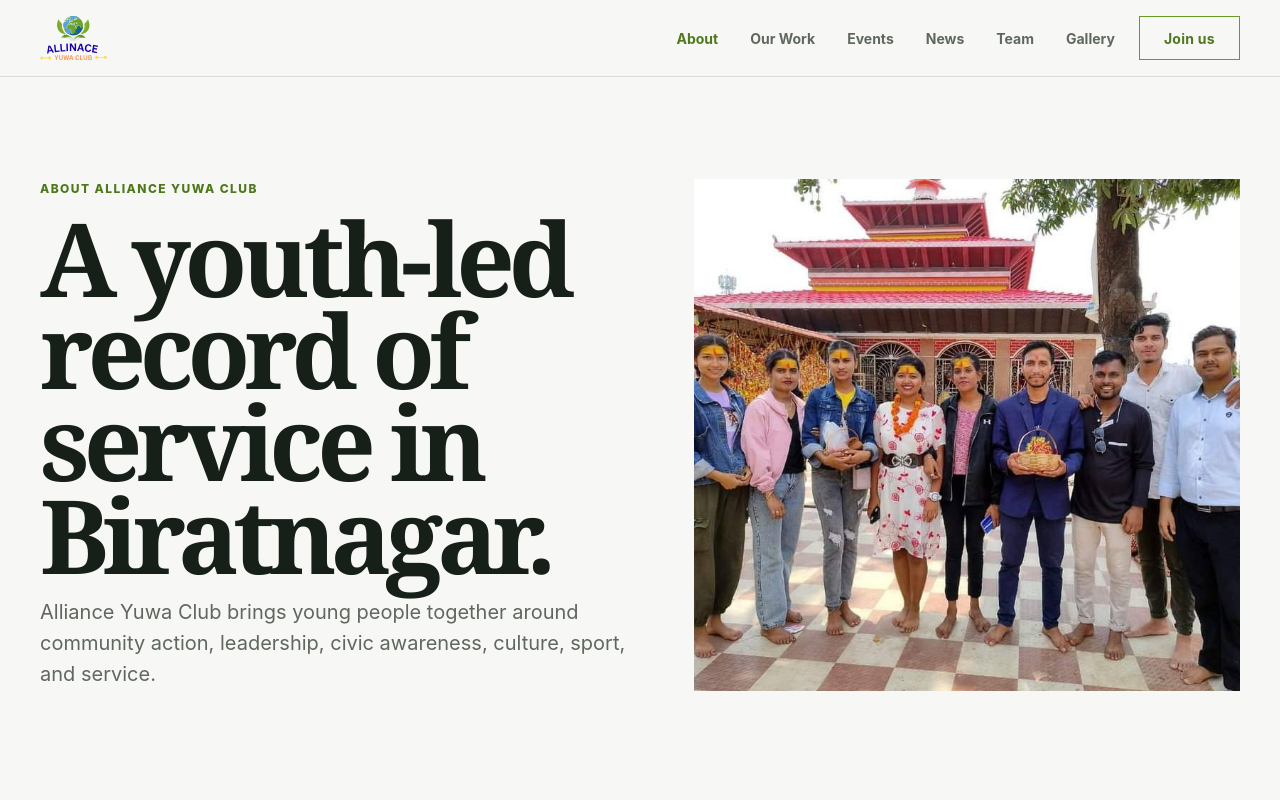
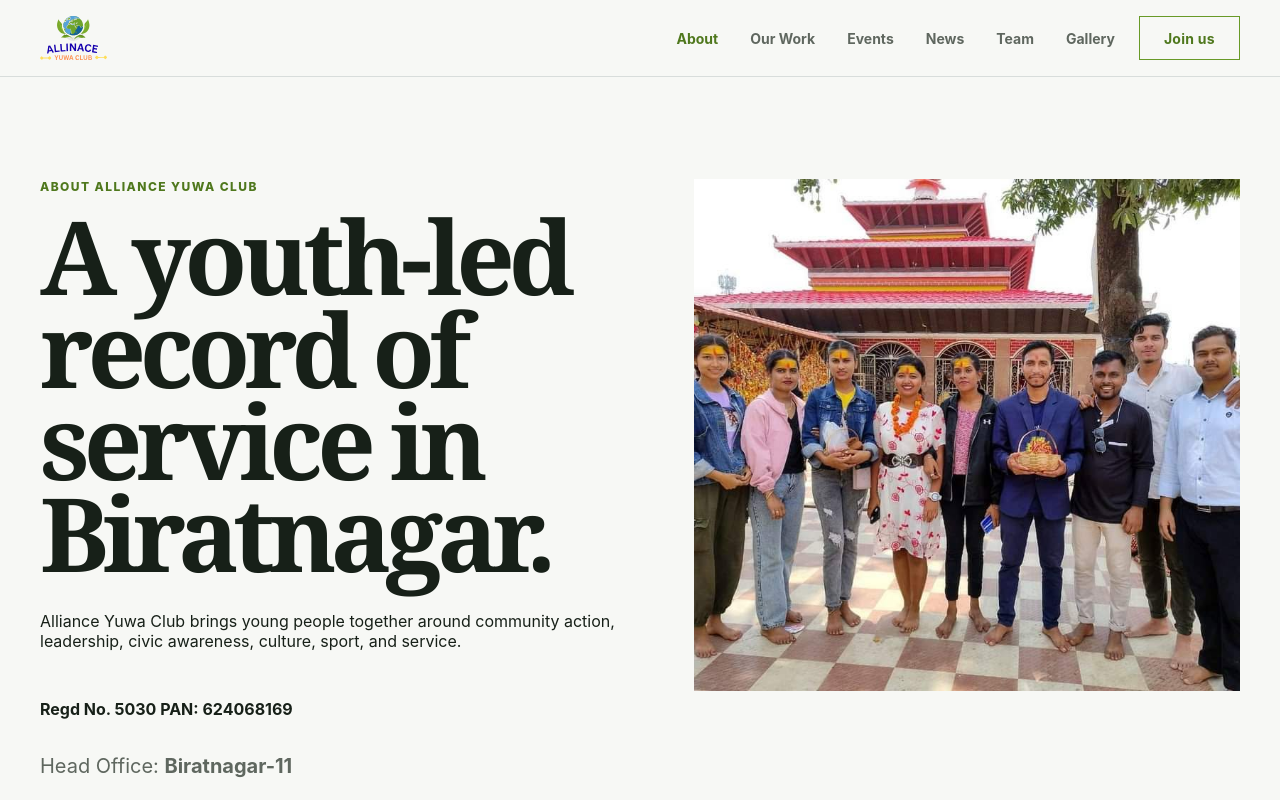
Before and after one commit to binit-singh7/Website, a React (Vite) app in the folder alliance-yuwa-club/frontend/: page /about in a window 1280 px wide. Shown: the top 800 px of the page. Built offline with nearby package versions, Linux system fonts and the light colour scheme; no server answers.

Commit message:
Updated Verified Info

```diff
--- a/alliance-yuwa-club/frontend/src/pages/About.jsx
+++ b/alliance-yuwa-club/frontend/src/pages/About.jsx
@@ -22,6 +22,8 @@ function About() {
           <p className="content-eyebrow">About Alliance Yuwa Club</p>
           <h1 id="about-title">A youth-led record of service in Biratnagar.</h1>
           <p>Alliance Yuwa Club brings young people together around community action, leadership, civic awareness, culture, sport, and service.</p>
+          <p><strong>Regd No. 5030 PAN: 624068169</strong></p>
+          <p>Head Office: <b>Biratnagar-11</b></p>
         </motion.div>
         <img
           className="about-hero__media"
--- a/alliance-yuwa-club/frontend/src/pages/Contact.jsx
+++ b/alliance-yuwa-club/frontend/src/pages/Contact.jsx
@@ -78,6 +78,8 @@ function Contact() {
     ['Facebook', organization?.facebook_url],
     ['Instagram', organization?.instagram_url],
     ['YouTube', organization?.youtube_url],
+    ['TikTok', organization?.tiktok_url],
+    ['Whatsapp', organization?.whatsapp_url],
   ].filter(([, url]) => url)
 
   return (
--- a/alliance-yuwa-club/frontend/src/pages/Home.jsx
+++ b/alliance-yuwa-club/frontend/src/pages/Home.jsx
@@ -11,8 +11,8 @@ import './Home.css'
 
 const impactMetrics = [
   ['6+', 'Years of Leadership'],
-  ['100+', 'Community Activities'],
-  ['Biratnagar', '& Beyond'],
+  ['1000+', 'Community Activities'],
+  ['Biratnagar', 'Sunsari Saptari & Beyond'],
 ]
 
 function Home() {
@@ -177,7 +177,7 @@ function Home() {
           <ol className="home-timeline">
             <li><span>2020</span><p>Alliance Yuwa Club began its youth-led journey in Biratnagar.</p></li>
             <li><span>2020–2025</span><p>Community service, awareness, sports, culture, and leadership activities built a record of action.</p></li>
-            <li><span>Today</span><p>More than six years and 100+ activities continue to shape the club’s work and reach.</p></li>
+            <li><span>Today</span><p>More than six years and 1000+ activities continue to shape the club’s work and reach.</p></li>
           </ol>
         </div>
       </section>
```
